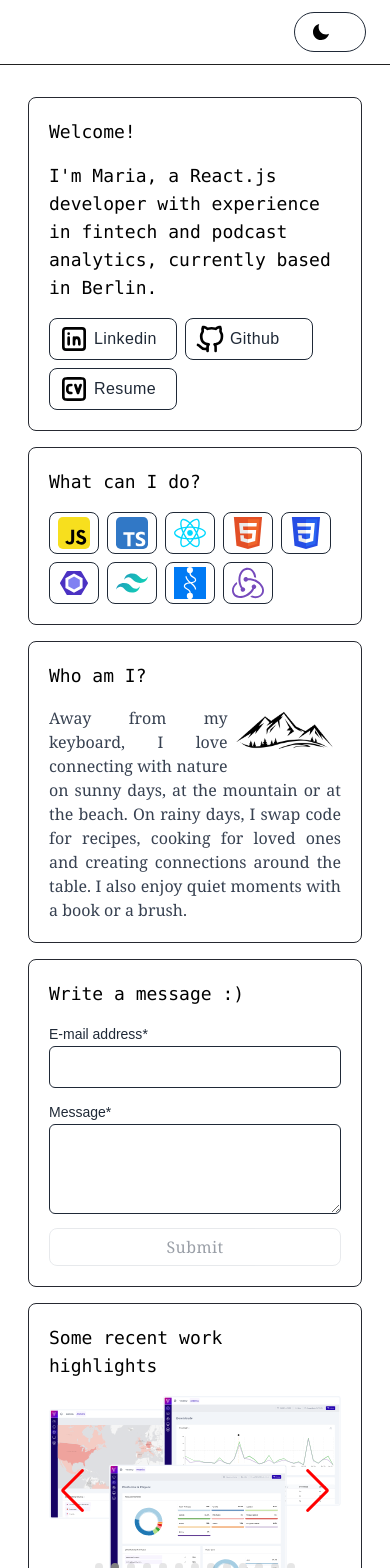
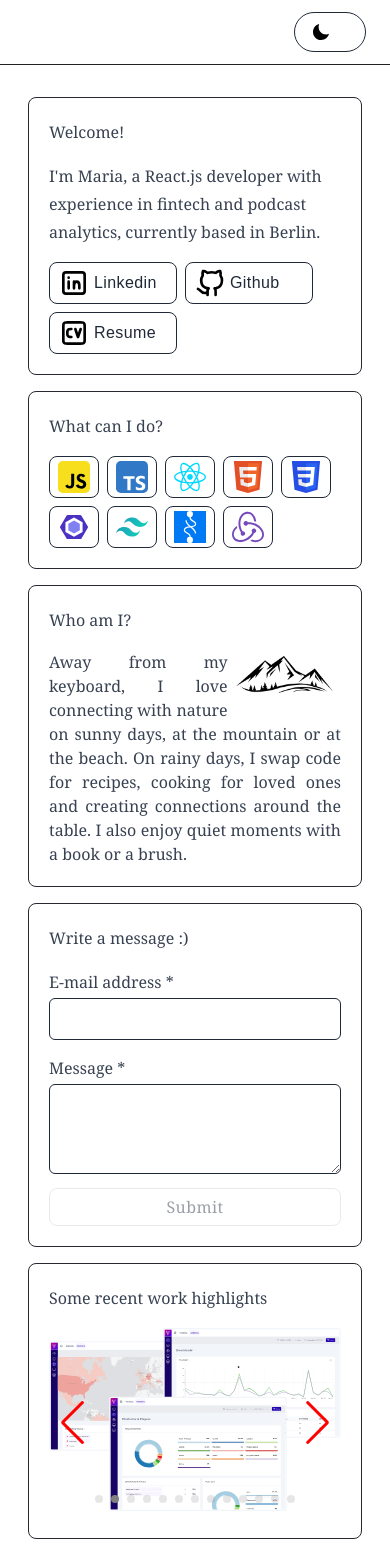
Before and after one commit to mariamarinescu/mmarinescu, a React (Vite) app: page / in a window 390 px wide. Shown: the top 1568 px of the page. Built offline with nearby package versions, Linux system fonts and the light colour scheme; what tailwindcss-children would draw is missing.

Commit message:
Improve responsiveness; add prose to text

```diff
--- a/src/components/containers/Card.tsx
+++ b/src/components/containers/Card.tsx
@@ -16,9 +16,9 @@ const Card: React.FC<CardProps> = ({ className, title, children }) => {
       )}
     >
       {title && (
-        <h6 className="font-mono text-lg text-black dark:text-white md:text-xl">
+        <p className="text-md prose font-serif text-black lg:prose-xl dark:text-white md:text-xl 2xl:text-xl">
           {title}
-        </h6>
+        </p>
       )}
       {children}
     </div>
--- a/src/components/inputs/Label.tsx
+++ b/src/components/inputs/Label.tsx
@@ -16,8 +16,11 @@ export const Label = ({
 }: BaseLabel) => {
   const styles = useInputStyle();
   return (
-    <label className={clsx(styles.label, className)} htmlFor={id}>
-      {children} {required && <span>*</span>}
+    <label
+      className={clsx(styles.label, className, 'prose font-serif lg:prose-xl')}
+      htmlFor={id}
+    >
+      {children} {required && <span>&nbsp;*</span>}
     </label>
   );
 };
--- a/src/components/inputs/useInputStyle.ts
+++ b/src/components/inputs/useInputStyle.ts
@@ -12,7 +12,7 @@ const useInputStyle = (customStyle?: Partial<InputStyle>): InputStyle => {
     container: 'flex flex-col gap-0.5 mb-1',
     base: 'border border-gray-800 px-4 py-2 rounded-md focus:outline-none focus:ring-1 focus:ring-neon-purple text-gray-800',
     label:
-      'block text-sm md:text-base xl:text-md flex gap-0.7 text-gray-800 dark:text-gray-200',
+      'block text-sm md:text-base lg:text-lg flex gap-0.7 text-gray-700 dark:text-gray-200',
     error: 'border-red-500',
     errorMessage: 'text-red-500 text-xs sm:text-sm xl:text-md',
     errorContainer: 'h-2 flex flex-col items-start content-end',
--- a/src/modules/app/components/Footer.tsx
+++ b/src/modules/app/components/Footer.tsx
@@ -17,7 +17,7 @@ export const Footer: React.FC<FooterProps> = ({ className }: FooterProps) => {
       )}
     >
       <div className="mx-auto flex h-full items-center justify-center py-2">
-        <p className="text-md text-gray-800 dark:text-gray-light-1 xl:text-2xl">
+        <p className="text-md prose font-serif text-gray-800 lg:prose-xl dark:text-gray-light-1 xl:text-2xl">
           &copy; {currentYear} Maria-Fontica Marinescu. All rights reserved.
         </p>
       </div>
--- a/src/modules/app/dashboard/Dashboard.tsx
+++ b/src/modules/app/dashboard/Dashboard.tsx
@@ -8,7 +8,7 @@ import {
 
 export const Dashboard: React.FC = () => {
   return (
-    <div className="main-padding relative flex h-fit grow flex-col items-start justify-start gap-4 bg-white dark:bg-theme-dark-bg">
+    <div className="main-padding relative mx-auto flex h-fit grow flex-col items-start justify-start gap-4 bg-white dark:bg-theme-dark-bg 2xl:max-w-[1200px]">
       <div className="grid h-fit w-full grid-cols-1 gap-4 px-1 sm:px-6 md:grid-cols-2">
         <WelcomeCard />
         <SkillsCard />
--- a/src/modules/app/dashboard/dashboardCards/SkillsCard.tsx
+++ b/src/modules/app/dashboard/dashboardCards/SkillsCard.tsx
@@ -13,7 +13,7 @@ import {
 } from './icons';
 import { RecoilIcon } from './icons/skillsCard/RecoilIcon';
 
-const iconClassName = 'h-8 w-8 md:h-12 md:w-12';
+const iconClassName = 'h-8 w-8 md:h-10 md:w-10';
 
 const buttonListConfig = [
   {
--- a/src/modules/app/dashboard/dashboardCards/welcomeCard/index.tsx
+++ b/src/modules/app/dashboard/dashboardCards/welcomeCard/index.tsx
@@ -15,7 +15,7 @@ export const WelcomeCard: React.FC<WelcomeCardProps> = ({ className }) => {
       )}
       title="Welcome!"
     >
-      <p className="text-pretty font-mono text-lg text-black dark:text-white">
+      <p className="prose text-pretty font-serif text-lg text-black lg:prose-xl dark:text-white">
         I'm Maria, a React.js developer with experience in fintech and podcast
         analytics, currently based in Berlin.
       </p>
```
